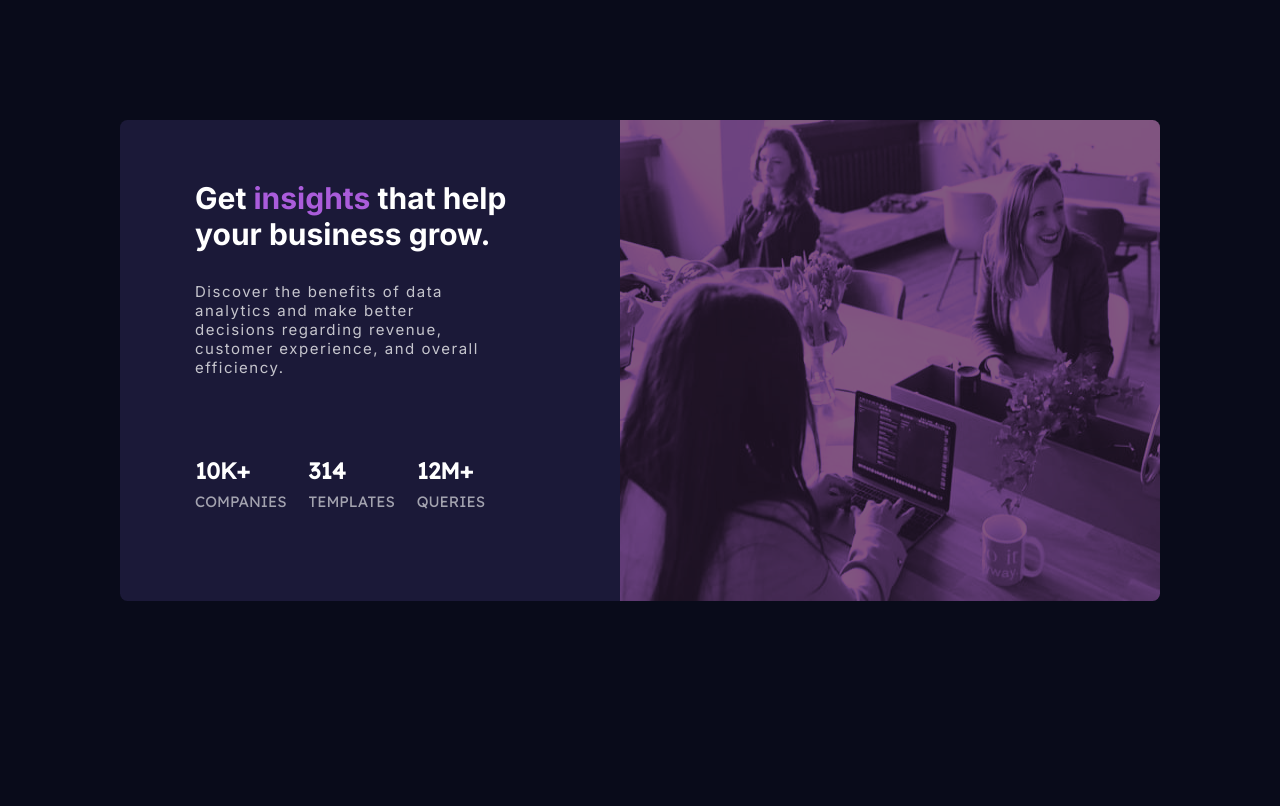
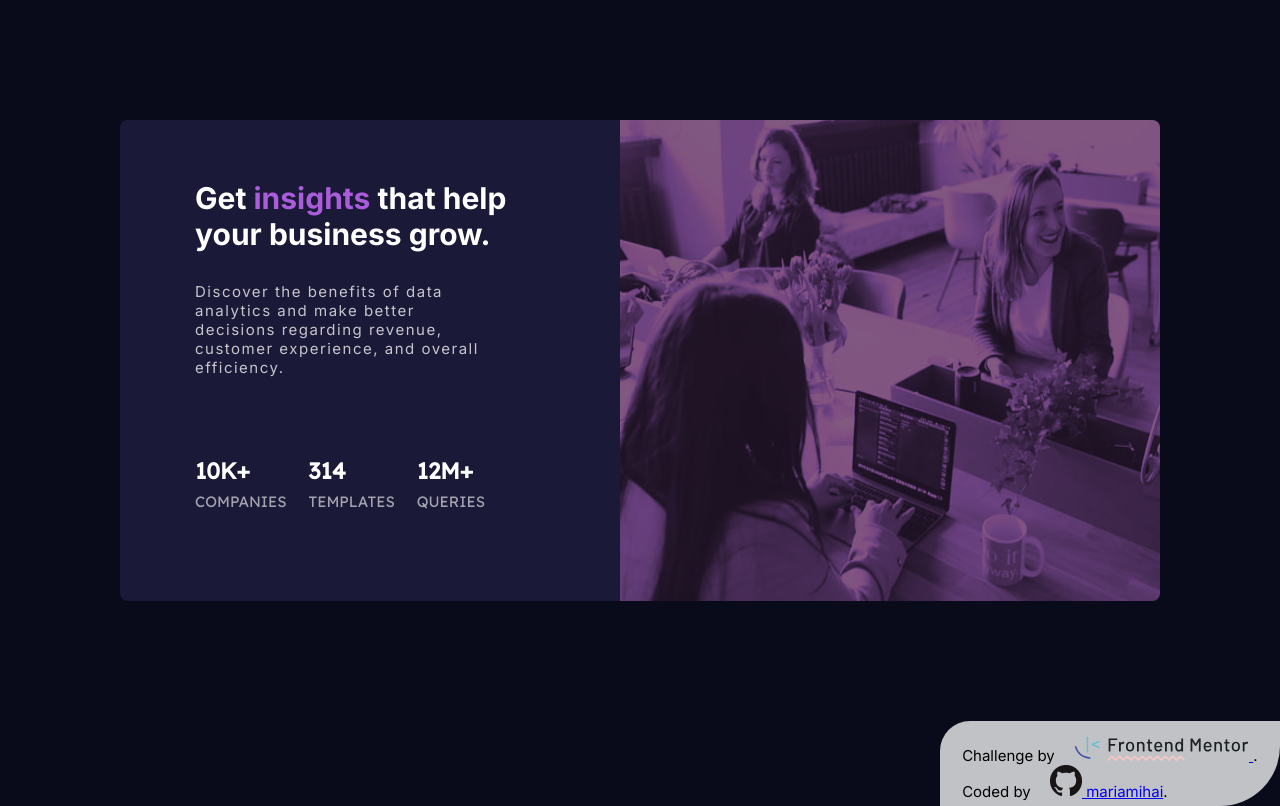
Before and after one commit to mariamihai/fm-stats-preview-card-component, a plain HTML site: page index.html in a window 1280 px wide. Drawn offline with Linux system fonts and the light colour scheme.

Commit message:
Clean up of the project

```diff
--- a/css/styles.scss
+++ b/css/styles.scss
@@ -74,6 +74,33 @@ body {
   }
 }
 
+.attribution {
+  padding: 1em 1.5em 3em 1.5em;
+  height: 40px;
+  background-color: var(--main-paragraph-color);
+  border-radius: 2em 0 4em 0;
+
+  img {
+    padding-left: 1em;
+  }
+}
+
+@media only screen and (min-width: 400px) {
+  .attribution {
+    padding: 1em 1.5em 3em 1.5em;
+    position: absolute;
+    right: 0;
+    max-width: 350px;
+    height: 25px;
+    background-color: var(--main-paragraph-color);
+    border-radius: 2em 0 4em 0;
+
+    img {
+      padding-left: 1em;
+    }
+  }
+}
+
 @media only screen and (min-width: 700px) {
   .card {
     margin: 8em;
--- a/index.html
+++ b/index.html
@@ -3,7 +3,10 @@
   <head>
     <meta charset="UTF-8" />
     <meta name="viewport" content="width=device-width, initial-scale=1.0" />
-    <!-- displays site properly based on user's device -->
+    <meta
+      name="description"
+      content="This is a coding challenge provided by Frontend Mentor"
+    />
 
     <link
       rel="icon"
@@ -14,12 +17,6 @@
 
     <title>Frontend Mentor | Stats preview card component</title>
 
-    <!-- Feel free to remove these styles or customise in your own stylesheet 👍 -->
-    <!-- <style>
-    .attribution { font-size: 11px; text-align: center; }
-    .attribution a { color: hsl(228, 45%, 44%); }
-  </style>
-   -->
     <link rel="stylesheet" href="css/styles.css" />
   </head>
 
@@ -61,43 +58,27 @@
         </div>
       </div>
     </div>
-    <!-- <div class="content card">
-      <div class="text-info">
-        <h1 class="title white">
-          Get <span class="soft-violet">insights</span> that help
-          your business grow.
-        </h1>
-        <p class="description">
-          Discover the benefits of data analytics and make better decisions
-          regarding revenue, customer experience, and overall efficiency.
-        </p>
 
-        <div class="main-stats">
-          <div class="stat">
-            <p class="white" style="font-weight: 900;">10k+</p>
-            <p class="slightly-transparent-white-stat">companies</p>
-          </div>
-          <div class="stat">
-            <p class="white" style="font-weight: 900;">314</p>
-            <p class="slightly-transparent-white-stat">templates</p>
-          </div>
-          <div class="stat">
-            <p class="white" style="font-weight: 900;">12m+</p>
-            <p class="slightly-transparent-white-stat">queries</p>
-          </div>
-        </div>
-
-        <div class="attribution">
-          Challenge by
-          <a href="https://www.frontendmentor.io?ref=challenge" target="_blank"
-            >Frontend Mentor</a
-          >. Coded by <a href="#">Your Name Here</a>.
-        </div>
+    <div class="attribution">
+      <div>
+        Challenge by
+        <a
+          href="https://www.frontendmentor.io/challenges/stats-preview-card-component-8JqbgoU62"
+          target="_blank"
+        >
+          <img src="assets/logo-desktop.svg" alt="Go to Frontend Mentor" /> </a
+        >.
       </div>
-
-      <div class="image-info">
-        <img alt="people talking" src="./assets/image-header-desktop.jpg" class="img"></img>
+      <div>
+        Coded by
+        <a
+          href="https://github.com/mariamihai/fm-stats-preview-card-component"
+          target="_blank"
+        >
+          <img src="assets/GitHub-Mark-32px.png" alt="Go to GitHub profile" />
+          mariamihai</a
+        >.
       </div>
-    </div> -->
+    </div>
   </body>
 </html>
```
Also changed, not shown: assets/GitHub-Mark-32px.png (added), assets/logo-desktop.svg (added), css/styles.css, design/desktop-design.jpg (deleted), design/desktop-preview.jpg (deleted), design/mobile-design.jpg (deleted), images/desktop-screenshot.png (added), images/mobile-screenshot.png (added), styles.css (added), 4 other files.
